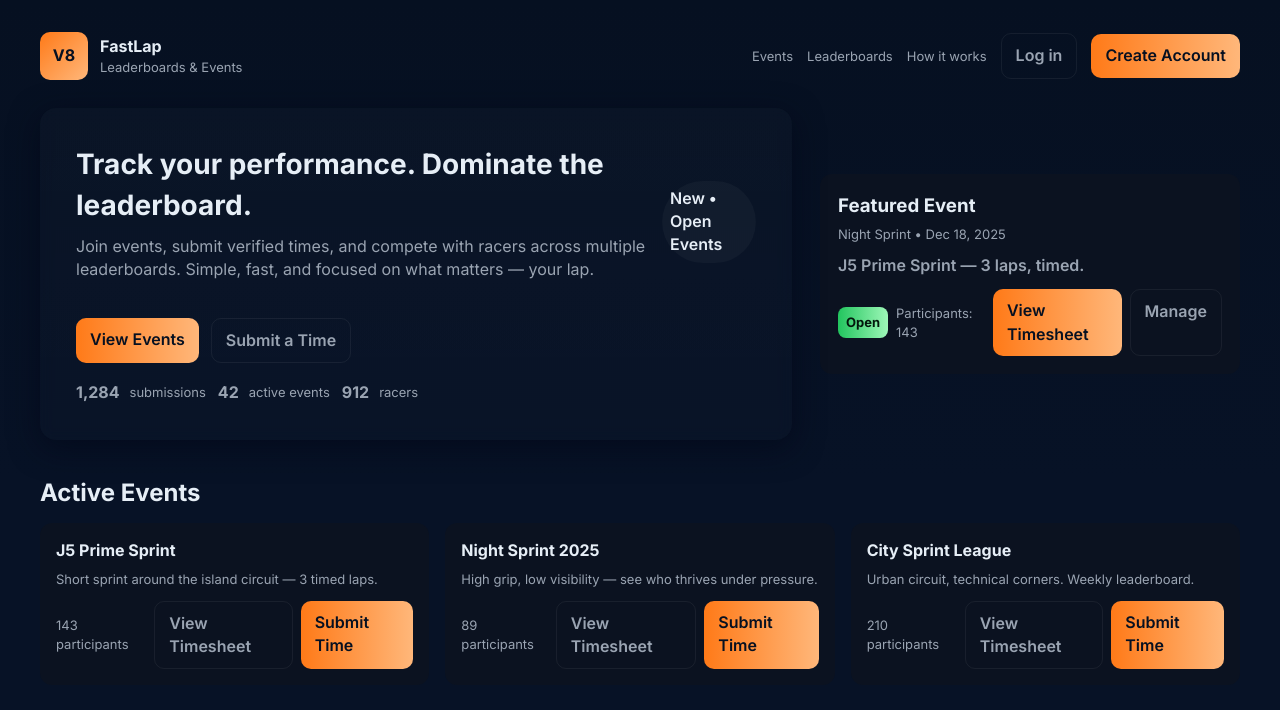
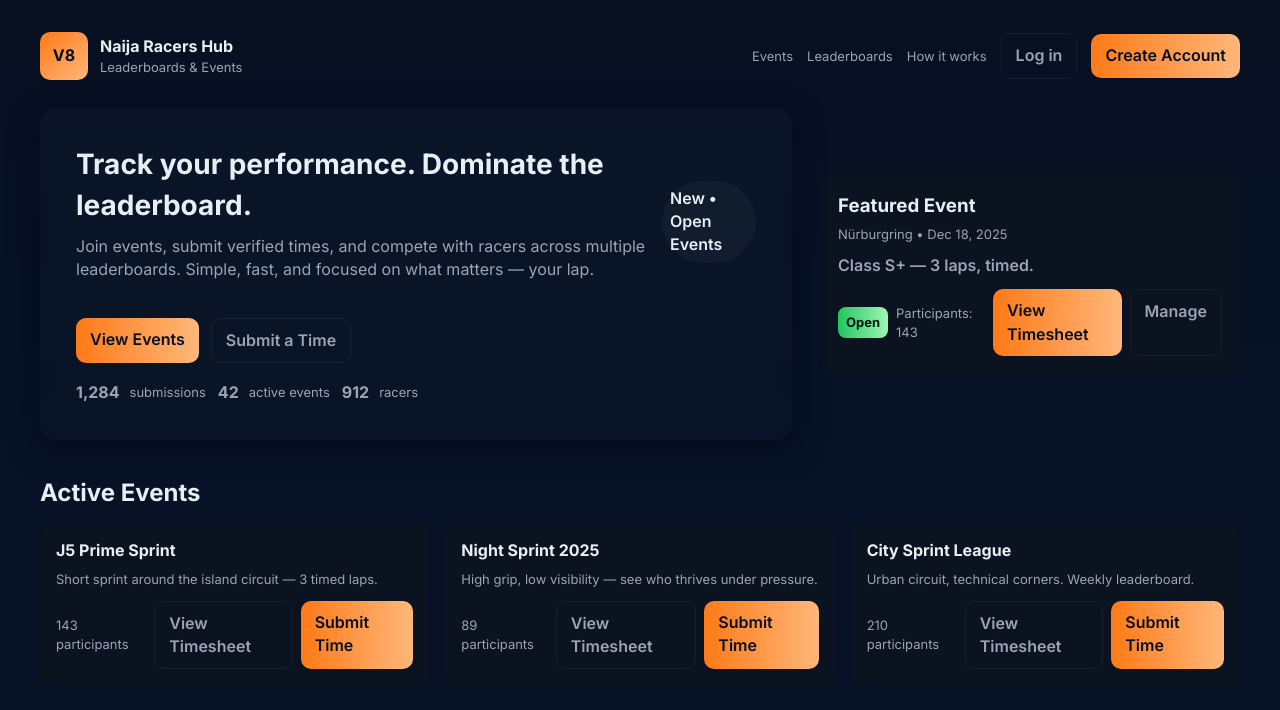
Before and after one commit to Immanuel9567/sim-race-time-sheet, a plain HTML site: page index.html in a window 1280 px wide. Shown: the top 710 px of the page. Drawn offline with Linux system fonts and the light colour scheme.

Commit message:
roadmap developed

```diff
--- a/index.html
+++ b/index.html
@@ -4,7 +4,7 @@
   <meta charset="utf-8" />
   <meta name="viewport" content="width=device-width,initial-scale=1" />
   <title>Leaderboard — Home</title>
-  <link rel="stylesheet" href="/css/style.css">
+  <link rel="stylesheet" href="css/style.css">
   <link rel="preconnect" href="https://fonts.googleapis.com">
   <link rel="preconnect" href="https://fonts.gstatic.com" crossorigin>
   <link href="https://fonts.googleapis.com/css2?family=Inter:wght@300;400;600;700;800&display=swap" rel="stylesheet">
@@ -15,7 +15,7 @@
       <div class="brand">
         <div class="logo">V8</div>
         <div>
-          <div style="font-weight:700">FastLap</div>
+          <div style="font-weight:700">Naija Racers Hub</div>
           <div class="small">Leaderboards & Events</div>
         </div>
       </div>
@@ -55,8 +55,8 @@
 
         <aside class="feature">
           <h3>Featured Event</h3>
-          <div class="muted">Night Sprint • Dec 18, 2025</div>
-          <p style="margin:10px 0 12px;font-weight:600">J5 Prime Sprint — 3 laps, timed.</p>
+          <div class="muted">Nürburgring • Dec 18, 2025</div>
+          <p style="margin:10px 0 12px;font-weight:600">Class S+ — 3 laps, timed.</p>
           <div style="display:flex;gap:10px;align-items:center;justify-content:space-between">
             <div class="meta">
               <div class="badge">Open</div>
```
Also changed, not shown: script.js (line endings or trailing spaces).
